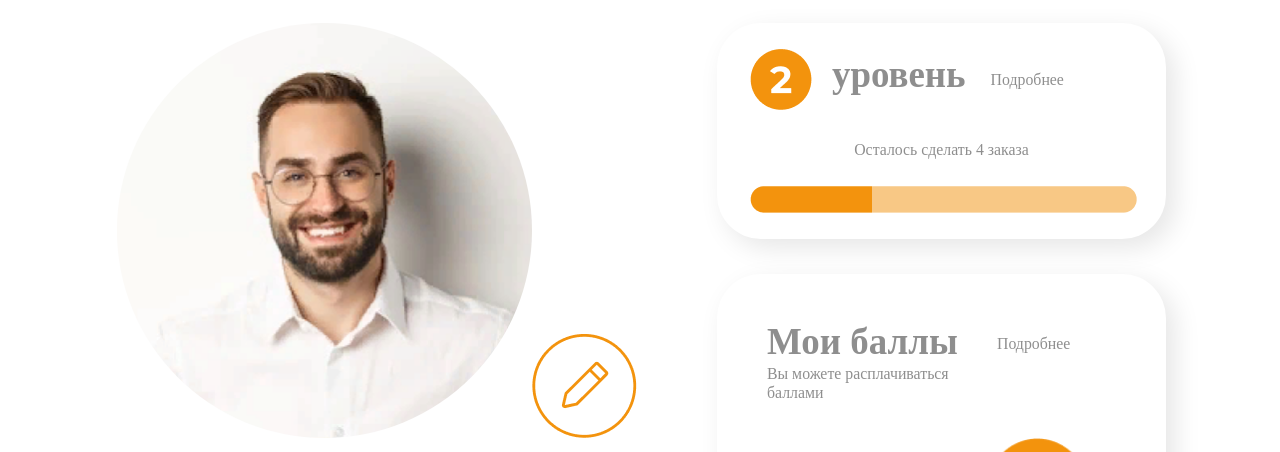
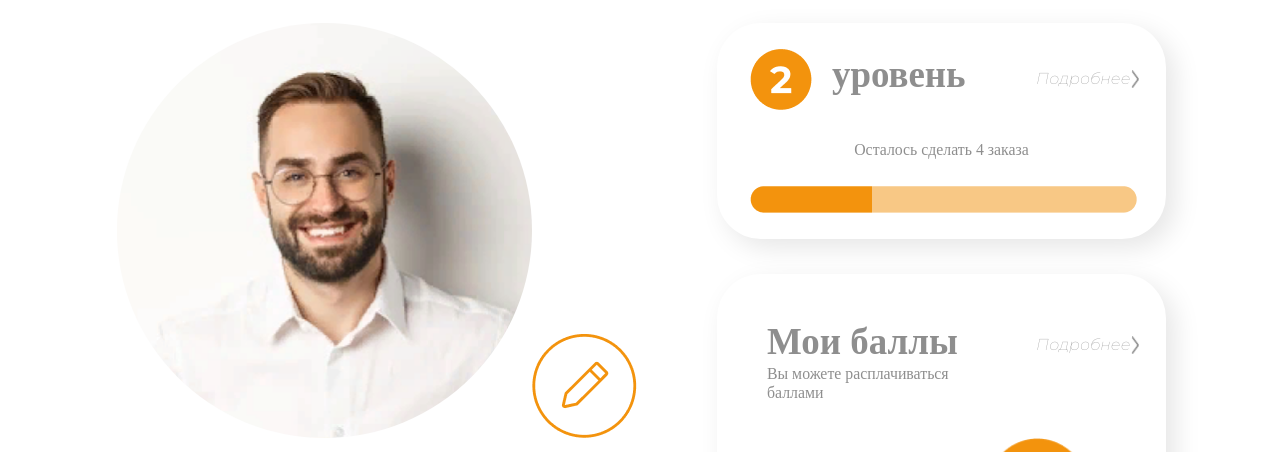
Before and after one commit to AntonLogunov/ProjectAvtomol, a website: page user_page.html in a window 1280 px wide. Shown: the part 177-629 px from the top of the page. Drawn offline with Linux system fonts and the light colour scheme; files whose address does not match are found by name.

Commit message:
user page добавил недостающие иконки

```diff
--- a/src/style/anderystyle.css
+++ b/src/style/anderystyle.css
@@ -281,7 +281,7 @@
     align-items: center;
 }
 
-.user_level_fh img {
+.lvl_img {
     margin-left: 33px;
 }
 
@@ -297,14 +297,11 @@
 }
 
 .user_level_fh p {
-    font-family: 'Montserrat';
     font-style: normal;
     font-weight: 500;
     font-size: 15.8263px;
     line-height: 19px;
     color: #8E8E8E;
-    margin-left: 25px;
-    margin-right: 46px;
 }
 /**/
 .user_level_sh {
@@ -363,12 +360,13 @@
 }
 
 .user_points_fh_s {
-    margin-left: 30px;
+    display: flex;
+    align-items: center;
+    margin-left: auto;
+    margin-right: 30px;
 }
 
 .user_points_fh_s p {
-    margin-top: 60px;
-    font-family: 'Montserrat';
     font-style: normal;
     font-weight: 500;
     font-size: 15.8263px;
@@ -545,6 +543,27 @@
     color: #FFFFFF;
 }
 
+.info_svg {
+    position: relative;
+    top: 40px;
+    left: 260px;
+}
+
+.more_btn_div1 {
+    display: flex;
+    justify-content: space-between;
+    width: 100px;
+    margin-left: auto;
+    margin-right: 30px;
+}
+
+.more_btn_div2 {
+    display: flex;
+    justify-content: space-between;
+    width: 100px;
+    margin-top: 15px;
+}
+
 /*---------USER-ORDER-------------*/
 .user_order_history h1{
     margin: 137px 0 47px 0;
--- a/user_page.html
+++ b/user_page.html
@@ -52,9 +52,12 @@
                 <div class="user_levelboard">
                     <div class="user_level">
                         <div class="user_level_fh">
-                            <img src="src/icons/level_icon.png" alt="">
+                            <img class="lvl_img" src="src/icons/level_icon.png" alt="">
                             <h1>уровень</h1>
-                            <p>Подробнее</p>
+                            <div class="more_btn_div1">
+                                <p>Подробнее</p>
+                                <img src="src/img/more_arrow.png" alt="">
+                            </div>
                         </div>
                         <div class="user_level_sh">
                             <p>Осталось сделать 4 заказа</p>
@@ -68,7 +71,10 @@
                                 <h2>Вы можете расплачиваться баллами</h2>
                             </div>
                             <div class="user_points_fh_s">
-                                <p>Подробнее</p>
+                                <div class="more_btn_div2">
+                                    <p>Подробнее</p>
+                                    <img src="src/img/more_arrow.png" alt="">
+                                </div>
                             </div>
                         </div>
                         <div class="user_points_sh">
@@ -103,6 +109,12 @@
                         <div>
                             <p>Применить</p>
                         </div>
+                    </div>
+                    <div class="info_svg">
+                        <svg width="35" height="35" viewBox="0 0 41 41" fill="none" xmlns="http://www.w3.org/2000/svg">
+                            <path d="M20.3512 3.04956C10.792 3.04956 3.04114 10.8004 3.04114 20.3596C3.04114 29.9188 10.792 37.6697 20.3512 37.6697C29.9104 37.6697 37.6612 29.9188 37.6612 20.3596C37.6612 10.8004 29.9104 3.04956 20.3512 3.04956ZM20.3512 34.7331C12.4148 34.7331 5.97766 28.296 5.97766 20.3596C5.97766 12.4233 12.4148 5.98609 20.3512 5.98609C28.2875 5.98609 34.7247 12.4233 34.7247 20.3596C34.7247 28.296 28.2875 34.7331 20.3512 34.7331Z" fill="#8E8E8E"/>
+                            <path d="M18.4966 13.5592C18.4966 14.0511 18.692 14.5229 19.0398 14.8707C19.3876 15.2185 19.8593 15.4139 20.3512 15.4139C20.8431 15.4139 21.3148 15.2185 21.6627 14.8707C22.0105 14.5229 22.2059 14.0511 22.2059 13.5592C22.2059 13.0674 22.0105 12.5956 21.6627 12.2478C21.3148 11.9 20.8431 11.7046 20.3512 11.7046C19.8593 11.7046 19.3876 11.9 19.0398 12.2478C18.692 12.5956 18.4966 13.0674 18.4966 13.5592ZM21.2786 17.8868H19.4239C19.2539 17.8868 19.1148 18.0258 19.1148 18.1959V28.7055C19.1148 28.8755 19.2539 29.0146 19.4239 29.0146H21.2786C21.4486 29.0146 21.5877 28.8755 21.5877 28.7055V18.1959C21.5877 18.0258 21.4486 17.8868 21.2786 17.8868Z" fill="#8E8E8E"/>
+                            </svg>
                     </div>
                 </div>
             </div>
```
Also changed, not shown: dist/style/style.css, src/img/more_arrow.png (added).
